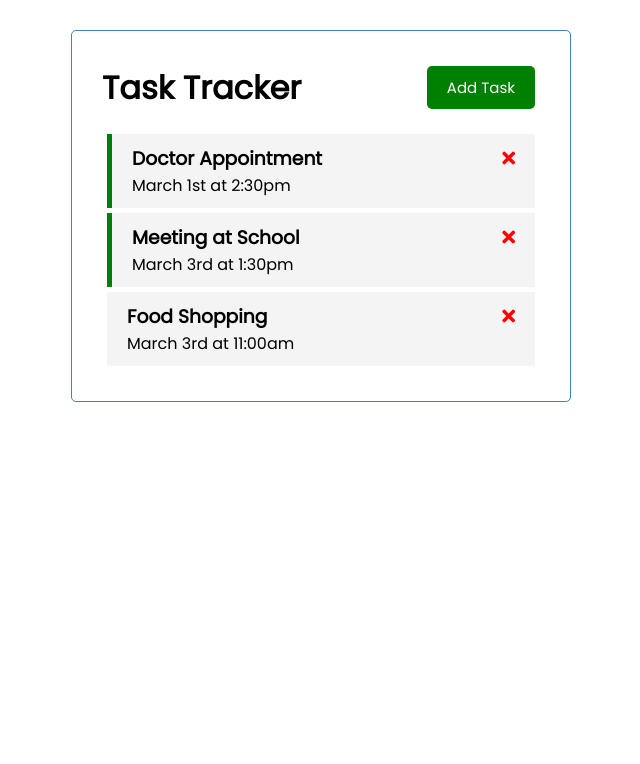
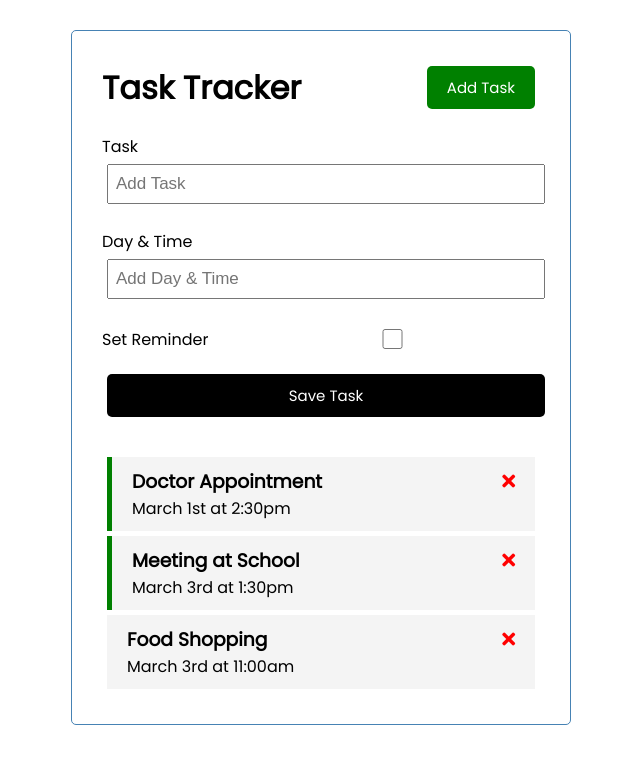
Before and after one commit to jmcob/Vue-todoList-Traversy, a Vue app: page / in a window 1280 px wide. Shown: the top 764 px of the page, without its empty margins (319-959 px from the left). Built offline with nearby package versions, Linux system fonts and the light colour scheme.

Commit message:
update 2, addTask ok

```diff
--- a/src/App.vue
+++ b/src/App.vue
@@ -1,55 +1,85 @@
 <template>
-<div class="container"><Header title="Task Tracker"/>
-<Tasks :tasks="tasks" /></div>
-
+        <div class="container">
+                <Header title="Task Tracker" />
+                <AddTask @add-task="addTask" />
+                <Tasks
+                        @toggle-reminder="toggleReminder"
+                        @delete-task="deleteTask"
+                        :tasks="tasks"
+                />
+        </div>
 </template>
 
 <script>
-import Header from './components/Header'
-import Tasks from './components/Tasks'
+import Header from "./components/Header";
+import Tasks from "./components/Tasks";
+import AddTask from "./components/AddTask";
 
 export default {
-        name: 'App',
+        name: "App",
         components: {
                 Header,
-          Tasks
+                Tasks,
+                AddTask,
         },
         data() {
-                tasks: []},
+                return {
+                        tasks: [],
+                };
+        },
+        methods: {
+                addTask(task) {
+                        this.tasks = [...this.tasks, task];
+                },
+                deleteTask(id) {
+                        if (confirm("Are you sure")) {
+                                this.tasks = this.tasks.filter(
+                                        (task) => task.id !== id
+                                );
+                        }
+                },
+                toggleReminder(id) {
+                        this.tasks = this.tasks.map((task) =>
+                                task.id === id
+                                        ? { ...task, reminder: !task.reminder }
+                                        : task
+                        );
+                },
+        },
         created() {
                 this.tasks = [
                         {
                                 id: 1,
-                        text: 'Doctor Appointment',
-                        day: 'March 1st at 2:30pm',
+                                text: "Doctor Appointment",
+                                day: "March 1st at 2:30pm",
                                 reminder: true,
                         },
                         {
                                 id: 2,
-                        text: 'Meeting at School',
-                        day: 'March 3rd at 1:30pm',
+                                text: "Meeting at School",
+                                day: "March 3rd at 1:30pm",
                                 reminder: true,
                         },
                         {
                                 id: 3,
-                        text: 'Food Shopping',
-                        day: 'March 3rd at 11:00am',
+                                text: "Food Shopping",
+                                day: "March 3rd at 11:00am",
                                 reminder: false,
                         },
-
-        ]}
-}
+                ];
+        },
+};
 </script>
 
 <style>
-@import url('https://fonts.googleapis.com/css2?family=Poppins:wght@300;400&display=swap');
+@import url("https://fonts.googleapis.com/css2?family=Poppins:wght@300;400&display=swap");
 * {
         box-sizing: border-box;
         margin: 0;
         padding: 0;
 }
 body {
-  font-family: 'Poppins', sans-serif;
+        font-family: "Poppins", sans-serif;
 }
 .container {
         max-width: 500px;
--- /dev/null
+++ b/src/components/AddTask.vue
@@ -0,0 +1,95 @@
+<template>
+        <form @submit="onSubmit" class="add-form">
+                <div class="form-control">
+                        <label>Task</label>
+                        <input
+                                type="text"
+                                v-model="text"
+                                name="text"
+                                placeholder="Add Task"
+                        />
+                </div>
+                <div class="form-control">
+                        <label>Day & Time</label>
+                        <input
+                                type="text"
+                                v-model="day"
+                                name="day"
+                                placeholder="Add Day & Time"
+                        />
+                </div>
+                <div class="form-control form-control-check">
+                        <label>Set Reminder</label>
+                        <input
+                                type="checkbox"
+                                v-model="reminder"
+                                name="reminder"
+                        />
+                </div>
+
+                <input type="submit" value="Save Task" class="btn btn-block" />
+        </form>
+</template>
+
+<script>
+export default {
+        name: "AddTask",
+        data() {
+                return {
+                        text: "",
+                        day: "",
+                        reminder: false,
+                };
+        },
+        methods: {
+                onSubmit(e) {
+                        e.preventDefault();
+                        if (!this.text) {
+                                alert("Please add a task");
+                                return;
+                        }
+                        const newTask = {
+                                id: Math.floor(Math.random() * 100000),
+                                text: this.text,
+                                day: this.day,
+                                reminder: this.reminder,
+                        };
+                        this.$emit("add-task", newTask);
+                        this.text = "";
+                        this.day = "";
+                        this.reminder = "";
+                },
+        },
+};
+</script>
+
+<style scoped>
+.add-form {
+        margin-bottom: 40px;
+}
+.form-control {
+        margin: 20px 0;
+}
+.form-control label {
+        display: block;
+}
+.form-control input {
+        width: 100%;
+        height: 40px;
+        margin: 5px;
+        padding: 3px 7px;
+        font-size: 17px;
+}
+.form-control-check {
+        display: flex;
+        align-items: center;
+        justify-content: space-between;
+}
+.form-control-check label {
+        flex: 1;
+}
+.form-control-check input {
+        flex: 2;
+        height: 20px;
+}
+</style>
--- a/src/components/Task.vue
+++ b/src/components/Task.vue
@@ -1,20 +1,26 @@
 <template>
-        <div :class="[task.reminder ? 'reminder' : '', 'task']">
-                <h3>{{ task.text }}
-                        <i class="fas fa-times"></i></h3>
+        <div
+                @dblclick="$emit('toggle-reminder', task.id)"
+                :class="[task.reminder ? 'reminder' : '', 'task']"
+        >
+                <h3>
+                        {{ task.text }}
+                        <i
+                                @click="$emit('delete-task', task.id)"
+                                class="fas fa-times"
+                        ></i>
+                </h3>
                 <p>{{ task.day }}</p>
         </div>
 </template>
 
 <script>
-
-
 export default {
         name: "Task",
         props: {
-               task: Object
+                task: Object,
         },
-}
+};
 </script>
 <style scope>
 .fas {
--- a/src/components/Tasks.vue
+++ b/src/components/Tasks.vue
@@ -1,18 +1,25 @@
 <template>
         <div>
-                <div  v-for="task in tasks" :key="task.id">
-                        <Task :task="task" />
+                <div v-for="task in tasks" :key="task.id">
+                        <Task
+                                @toggle-reminder="
+                                        $emit('toggle-reminder', task.id)
+                                "
+                                @delete-task="$emit('delete-task', task.id)"
+                                :task="task"
+                        />
                 </div>
         </div>
 </template>
 
 <script>
-import Task from './Task'
+import Task from "./Task";
 export default {
         name: "Tasks",
         props: {
-                tasks: Array
+                tasks: Array,
         },
-        components: {Task,},
-}
+        components: { Task },
+        emits: ["delete-task", "toggle-reminder"],
+};
 </script>
```
Also changed, not shown: src/components/Header.vue (+13 -14 lines). Lines whose indentation alone changed are shown as unchanged.
